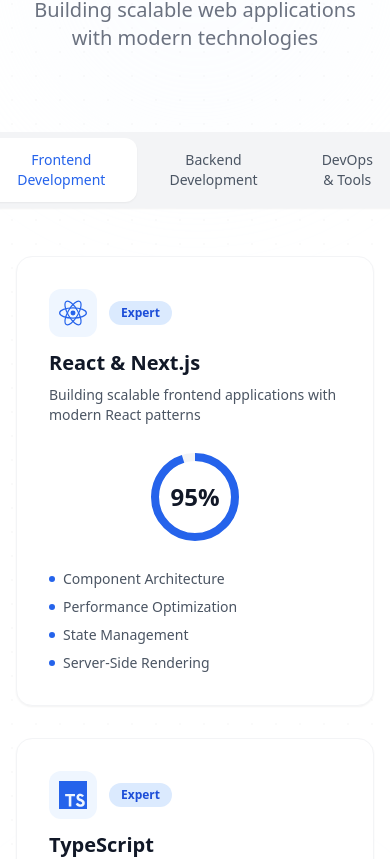
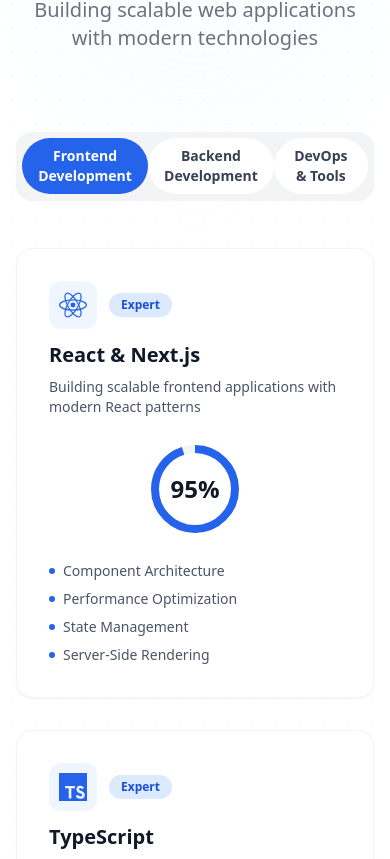
Before and after one commit to hugoev/Front-End-Web-Portfolio, a React (Create React App) app: page / in a window 390 px wide. Shown: the part 5057-5916 px from the top of the page. Built offline with nearby package versions, Linux system fonts and the light colour scheme.

Commit message:
improve mobile performance

```diff
--- a/src/components/TechStack.tsx
+++ b/src/components/TechStack.tsx
@@ -1,4 +1,4 @@
-import React, { useState, useCallback, memo } from 'react';
+import React, { useState, useCallback, memo, useRef, useEffect } from 'react';
 import { motion, AnimatePresence } from 'framer-motion';
 
 interface Technology {
@@ -32,14 +32,56 @@
   onClick: () => void;
 }
 
-// Optimized ProficiencyCircle component using memo
+// Optimized ProficiencyCircle component with intersection observer
 const ProficiencyCircle = memo(({ percentage }: ProficiencyCircleProps) => {
+  const [isVisible, setIsVisible] = useState(false);
+  const circleRef = useRef<HTMLDivElement>(null);
   const circumference = 2 * Math.PI * 40;
   const strokeDashoffset = circumference - (percentage / 100) * circumference;
 
+  useEffect(() => {
+    const observer = new IntersectionObserver(
+      ([entry]) => {
+        if (entry.isIntersecting) {
+          setIsVisible(true);
+          observer.disconnect();
+        }
+      },
+      { threshold: 0.1 }
+    );
+
+    if (circleRef.current) {
+      observer.observe(circleRef.current);
+    }
+
+    return () => observer.disconnect();
+  }, []);
+
+  const progressStyle = {
+    strokeDasharray: circumference,
+    strokeDashoffset: isVisible ? strokeDashoffset : circumference,
+    transform: 'rotate(-90deg)',
+    transformOrigin: '50% 50%',
+    willChange: 'stroke-dashoffset',
+    transition: isVisible ? 'stroke-dashoffset 1s ease-out' : 'none'
+  };
+
+  const containerStyle = {
+    transform: 'translateZ(0)',
+    backfaceVisibility: 'hidden' as const,
+    perspective: 1000,
+    willChange: 'transform'
+  };
+
   return (
-    <div className="relative w-24 h-24">
-      <svg className="w-24 h-24 transform -rotate-90">
+    <div className="relative w-24 h-24" style={containerStyle} ref={circleRef}>
+      <svg
+        className="w-24 h-24"
+        style={{
+          transform: 'translateZ(0)',
+          willChange: 'transform'
+        }}
+      >
         <circle
           cx="48"
           cy="48"
@@ -48,20 +90,20 @@
           strokeWidth="8"
           fill="transparent"
         />
-        <motion.circle
+        <circle
           cx="48"
           cy="48"
           r="40"
           className="stroke-current text-blue-600"
           strokeWidth="8"
           fill="transparent"
-          strokeDasharray={circumference}
-          initial={{ strokeDashoffset: circumference }}
-          animate={{ strokeDashoffset }}
-          transition={{ duration: 1, ease: "easeOut" }}
+          style={progressStyle}
         />
       </svg>
-      <div className="absolute inset-0 flex items-center justify-center">
+      <div
+        className="absolute inset-0 flex items-center justify-center"
+        style={{ transform: 'translateZ(0)' }}
+      >
         <span className="text-2xl font-bold text-gray-900">{percentage}%</span>
       </div>
     </div>
@@ -124,13 +166,11 @@
 const CategoryButton = memo(({ category, index, selectedCategory, onClick }: CategoryButtonProps) => (
   <button
     onClick={onClick}
-    className={`
-      relative px-8 py-3 rounded-xl text-sm font-medium transition-all duration-300
-      ${selectedCategory === index
-        ? 'text-blue-600 bg-white shadow-sm'
-        : 'text-gray-600 hover:text-gray-900'
-      }
-    `}
+    className={`px-4 py-2 rounded-full text-sm font-semibold transition-all duration-300 ${
+      selectedCategory === index
+        ? 'bg-blue-600 text-white'
+        : 'bg-white text-gray-700 hover:bg-gray-200'
+    }`}
   >
     {category.name}
   </button>
```
